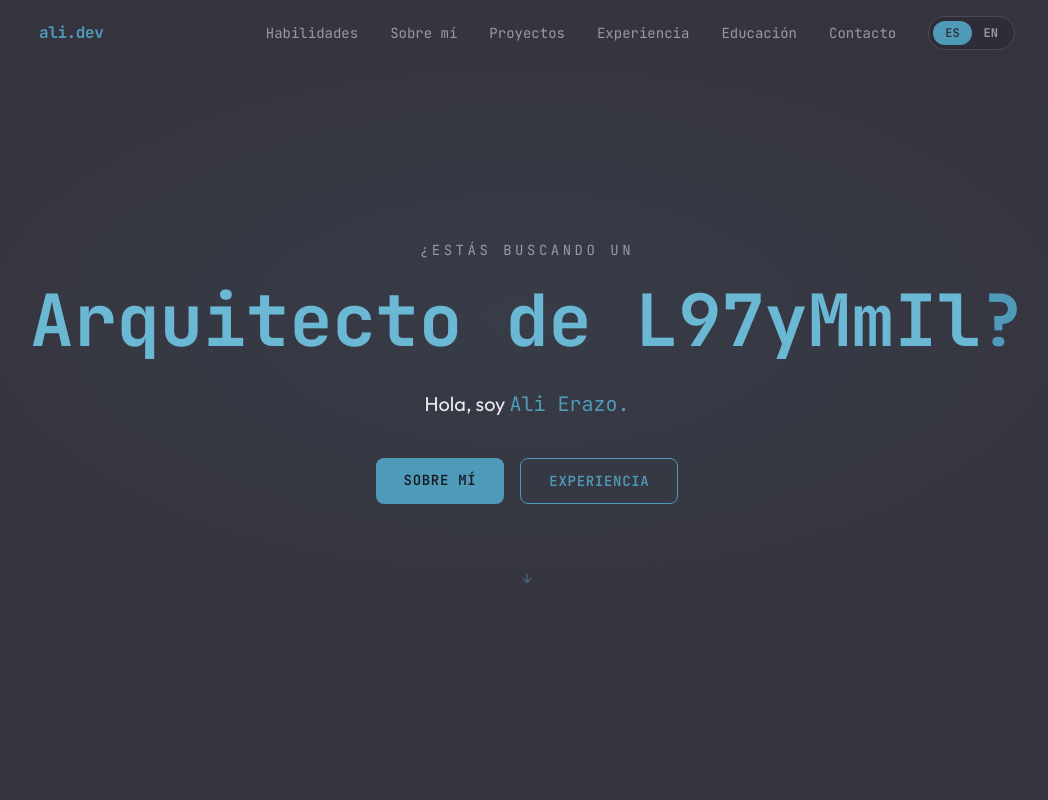
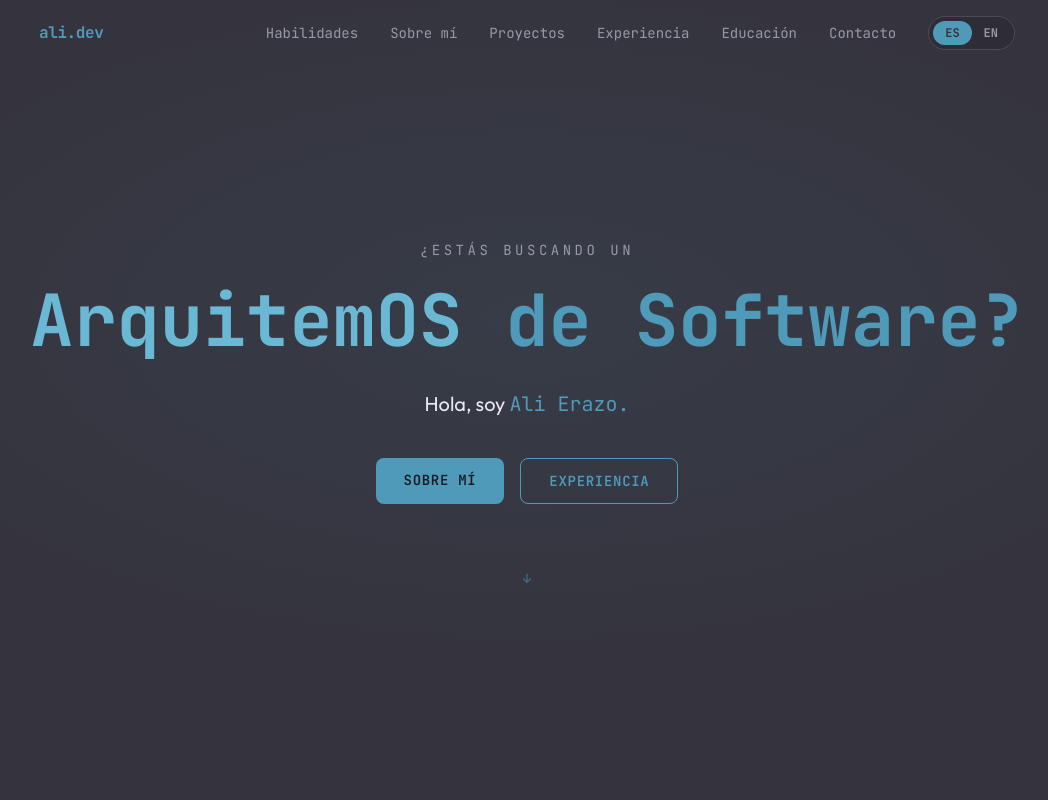
Before and after one commit to AkkuV2/web-portfolio, a React (Vite) app: page / in a window 1280 px wide. Shown: the top 800 px of the page, without its empty margins (113-1161 px from the left). Built offline with nearby package versions, Linux system fonts and the light colour scheme.

Commit message:
hero improvement

```diff
--- a/src/components/Hero.tsx
+++ b/src/components/Hero.tsx
@@ -36,6 +36,7 @@ export default function Hero() {
           className="text-4xl md:text-6xl lg:text-7xl font-bold leading-tight mb-6"
           style={{ fontFamily: 'JetBrains Mono, monospace', color: '#4f9ab9' }}
         >
+          {t.hero.titlePrefix}
           {/* El span con el rol animado conserva el color, pero resalta la animación */}
           <span style={{ color: '#6ab8d4' }}>{scrambledRole}</span>
           {t.hero.titleSuffix}
--- a/src/i18n/dictionary.ts
+++ b/src/i18n/dictionary.ts
@@ -20,7 +20,7 @@ export interface Translation {
     lookingFor: string;
     titlePrefix: string;
     titleWords:string[];
-    titleSuffix: string;
+    titleSuffix: string[];
     greeting: string;
     name: string;
   };
@@ -118,10 +118,9 @@ export const dictionary = {
 
     hero: {
       lookingFor: '¿Estás buscando un',
-
-      titlePrefix: '¿Estás buscando un ',
-      titleWords: ['Analista de software', 'Desarrollador de software', 'Arquitecto de software'],
-      titleSuffix: '?',
+      titlePrefix: '',
+      titleWords: ['Analista', 'Desarrollador', 'Arquitecto'],
+      titleSuffix: [' de Software?'],
       greeting: 'Hola, soy ',
       name: 'Ali Erazo',
     },
@@ -282,8 +281,8 @@ export const dictionary = {
 
     hero: {
       lookingFor: 'Are you looking for',
-      titlePrefix: 'Are you looking for ',
-      titleWords: ['an Analyst', 'a Developer', 'an Architect'],
+      titlePrefix: 'a Software ',
+      titleWords: ['Analyst', 'Developer', 'Architect'],
       titleSuffix: '?',
       greeting: "Hi, I'm ",
       name: 'Ali Erazo'
```
